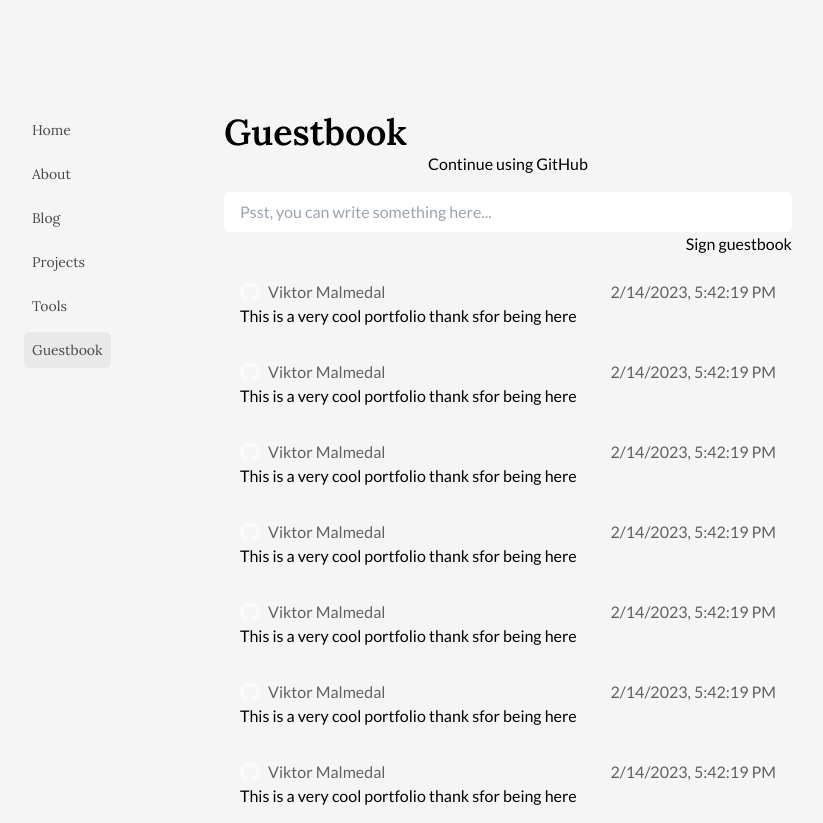
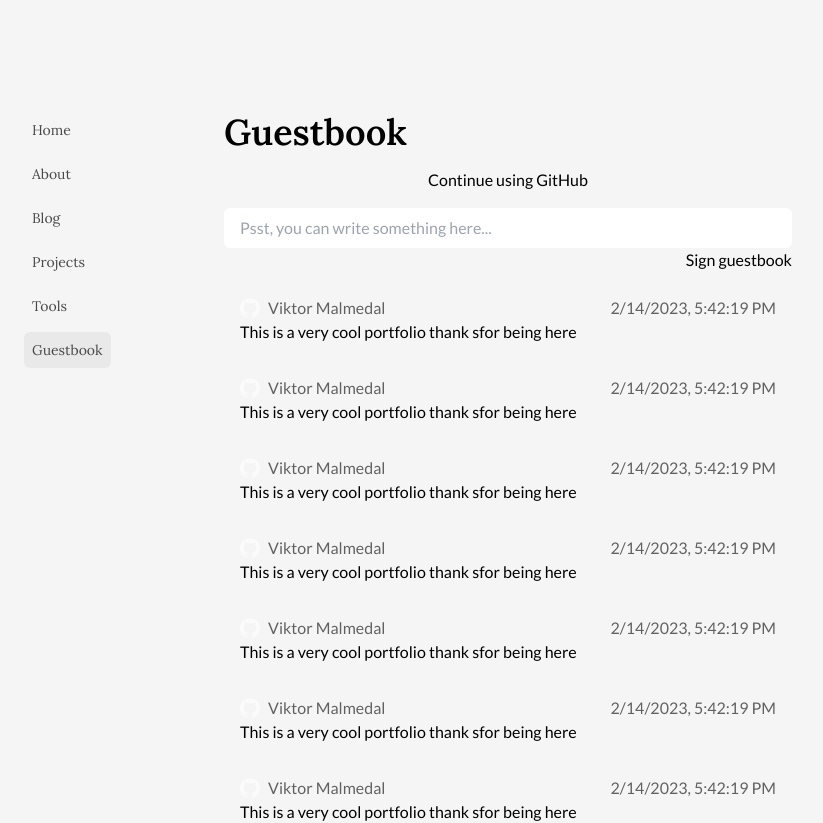
Before and after one commit to JohnVicke/malmedal.dev, a Next.js app: page /guestbook in a window 1280 px wide. Shown: the top 823 px of the page, without its empty margins (232-1055 px from the left). Built offline with nearby package versions, Linux system fonts and the light colour scheme; no server answers.

Commit message:
update root layout styling

```diff
--- a/src/app/layout.tsx
+++ b/src/app/layout.tsx
@@ -52,7 +52,7 @@ export default function RootLayout({ children }: { children: React.ReactNode })
       <head />
       <body className="relative mx-4 mt-28 flex max-w-screen-md antialiased lg:mx-auto">
         <SideNavigation />
-        <main className="flex min-w-0 flex-auto flex-col px-2 md:mt-0 md:px-0">{children}</main>
+        <main className="flex min-w-0 flex-auto flex-col gap-4 px-2 pb-12 md:mt-0 md:px-0">{children}</main>
       </body>
     </html>
   );
```
